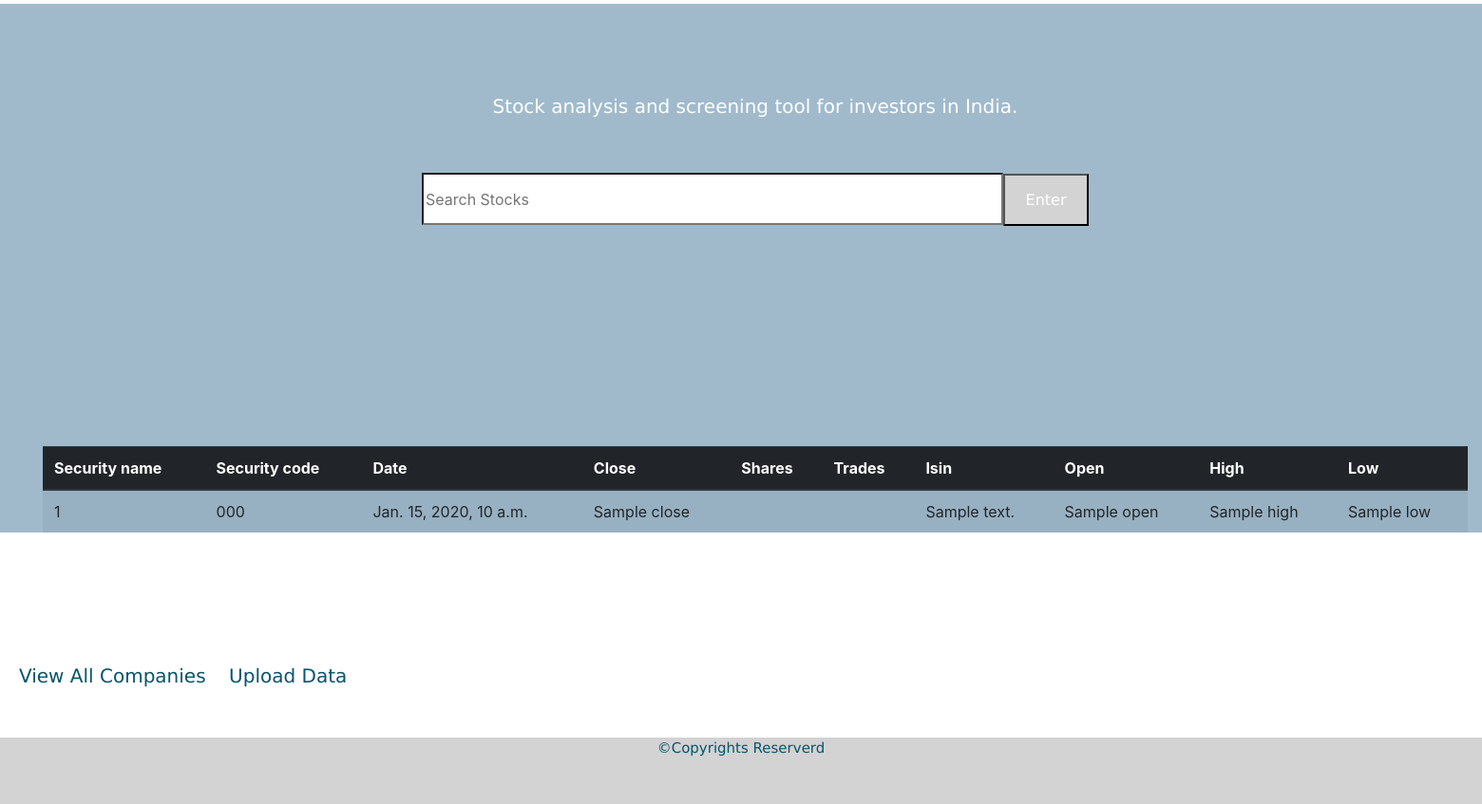
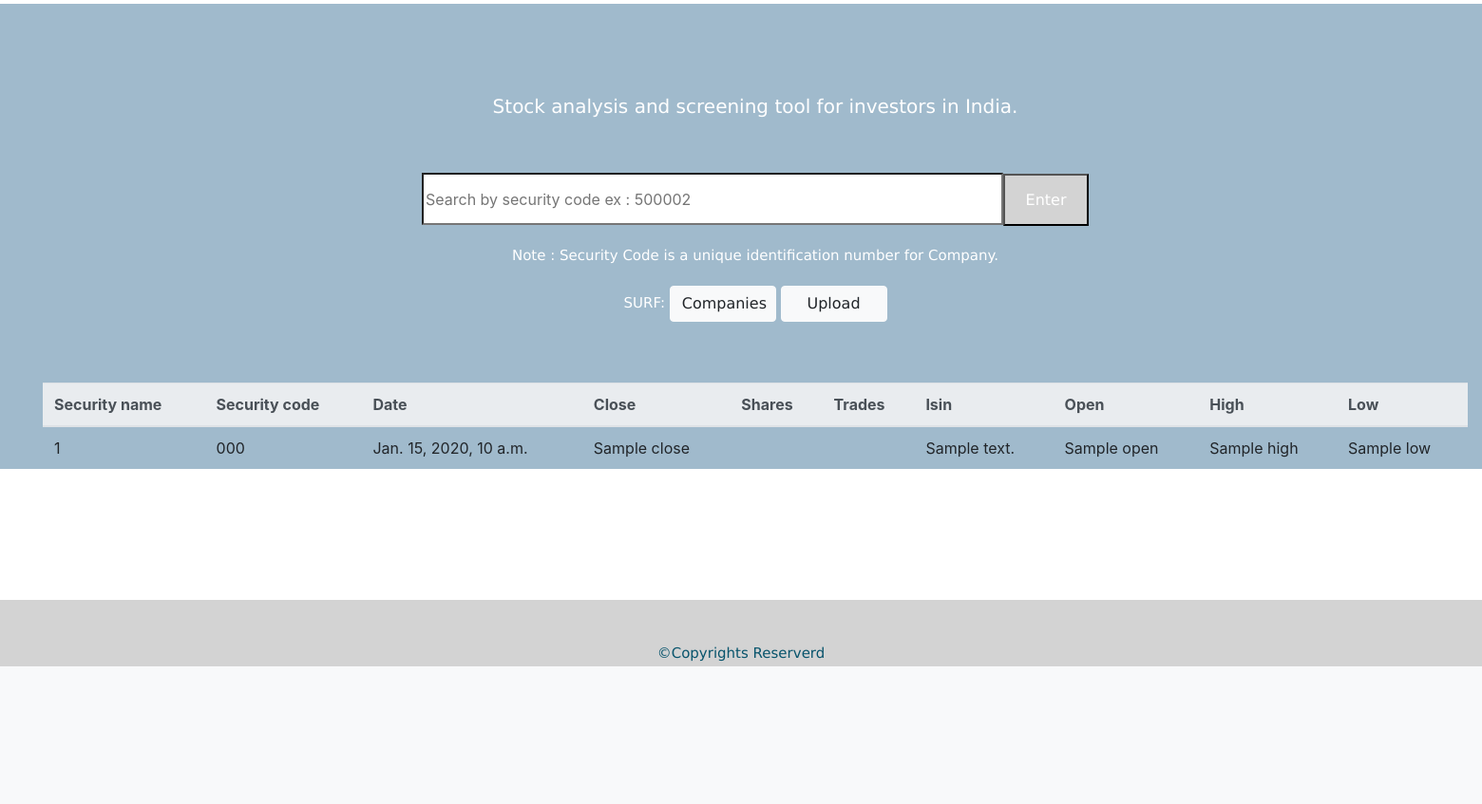
Before and after one commit to BrundaBR/stock-analysis, a Django app: template stockanalysis/templates/index.html in a window 1560 px wide. Shown: the part 270-1117 px from the top of the page at 95% size. After the commit the page ends 972 px from the top, so only its background shows below. Run offline with Django 3.2, Linux system fonts and the light colour scheme; the template is opened without the code that fills it: most values are stand-ins (such as "Sample title", 1, 10 or a date in 2020); some libraries are stand-ins or nearby versions.

Commit message:
first phase complete

```diff
--- a/stockanalysis/static/style.css
+++ b/stockanalysis/static/style.css
@@ -20,6 +20,7 @@ h1{
 h5{
 color:white;
 font-family: Verdana;
+
 }
 a{
     font-size: 20px;
--- a/stockanalysis/stocks/views.py
+++ b/stockanalysis/stocks/views.py
@@ -25,9 +25,10 @@ def Homepage(request):
 
 def View(request):
     conn = sqlite3.connect("db.sqlite3")
-    df=pd.read_sql_query("SELECT * FROM stocks_bsedata",conn)
 
-    return render(request,'tableview.html',{'df':df})
+    dff=BSEdata.objects.all()
+
+    return render(request,'tableview.html',{'dff':dff})
 def bhav(request):
 
     if request.user.is_authenticated:
--- a/stockanalysis/templates/index.html
+++ b/stockanalysis/templates/index.html
@@ -36,24 +36,32 @@
 <div class="search">
     <br>
     <br>
+
     <br>
     <br>
     <h5>Stock analysis and screening tool for investors in India.</h5>
+    <style>
+      p{
+        margin-top: 20px;
+        font-size: 15px;
+        color: white;
+        font-family: Verdana, Geneva, Tahoma, sans-serif;
+      }
+    </style>
+
     <form type="get">
-    <input type="search" id="gsearch" placeholder="Search Stocks" name="g"><button type="submit">Enter</button>
-  </form></div>
 
+    <input type="search" id="gsearch" placeholder="Search by security code ex : 500002" name="g"><button type="submit">Enter</button>
+  </form><p>Note : Security Code is a unique identification number for Company.</p></div>
+<P>SURF:
+<a  href= {% url 'view' %} class="btn btn-light "style="width:7rem"; >Companies</a>
+<a  href= {% url 'upload' %} class="btn btn-light "style="width:7rem"; >Upload</a>
+</P>
 <br>
 <br>
-<br>
-<br>
-<br>
-<br>
-<br>
-<br>
-<br>
+
 <div class="main">
-  <div class="table table-striped">
+  <div class="table">
 
   <table border="0.1" width="1500">
 
@@ -61,7 +69,7 @@
   {% for vi in stock_obtained %}
   <thead>
 
-    <tr class="thead-dark">
+    <tr class="thead-light">
 
       <th scope="col">Security name</th>
       <th scope="col">Security code</th>
@@ -100,15 +108,8 @@
   <td>
   {{ vi.low }}</td>
 
-
-
   {% endfor %}
   </tr>
-
-
-
-
-
 
   </tbody>
   </div>
@@ -122,11 +123,8 @@
 <br>
 
 </div>
-</center>
-<br>
-<br>
-<a href={% url 'view' %}>View All Companies</a>
-<a href={% url 'upload' %}>Upload Data</a>
+
+
 
 <style>
   .footer{
@@ -139,7 +137,7 @@
   }
 </style>
 <div class="footer">
-
+  <br><br>
   <center>&copy;Copyrights Reserverd<br></center>
 </div>
 </body>
--- a/stockanalysis/templates/upload.html
+++ b/stockanalysis/templates/upload.html
@@ -17,6 +17,10 @@
 
 
 <center>
+    <h5>Upload Bombay stock exchange data </h5>
+    <br>
+    <br>
+    <br>
   <div class="card border-secondary mb-3" style="max-width: 18rem;">
   <div class="card-header">ADMIN PANEL</div>
   <div class="card-body text-primary">
```
Also changed, not shown: stockanalysis/templates/tableview.html (+76 -1 lines), stockanalysis/templates/viewstock.html (deleted, +0 -75 lines).
